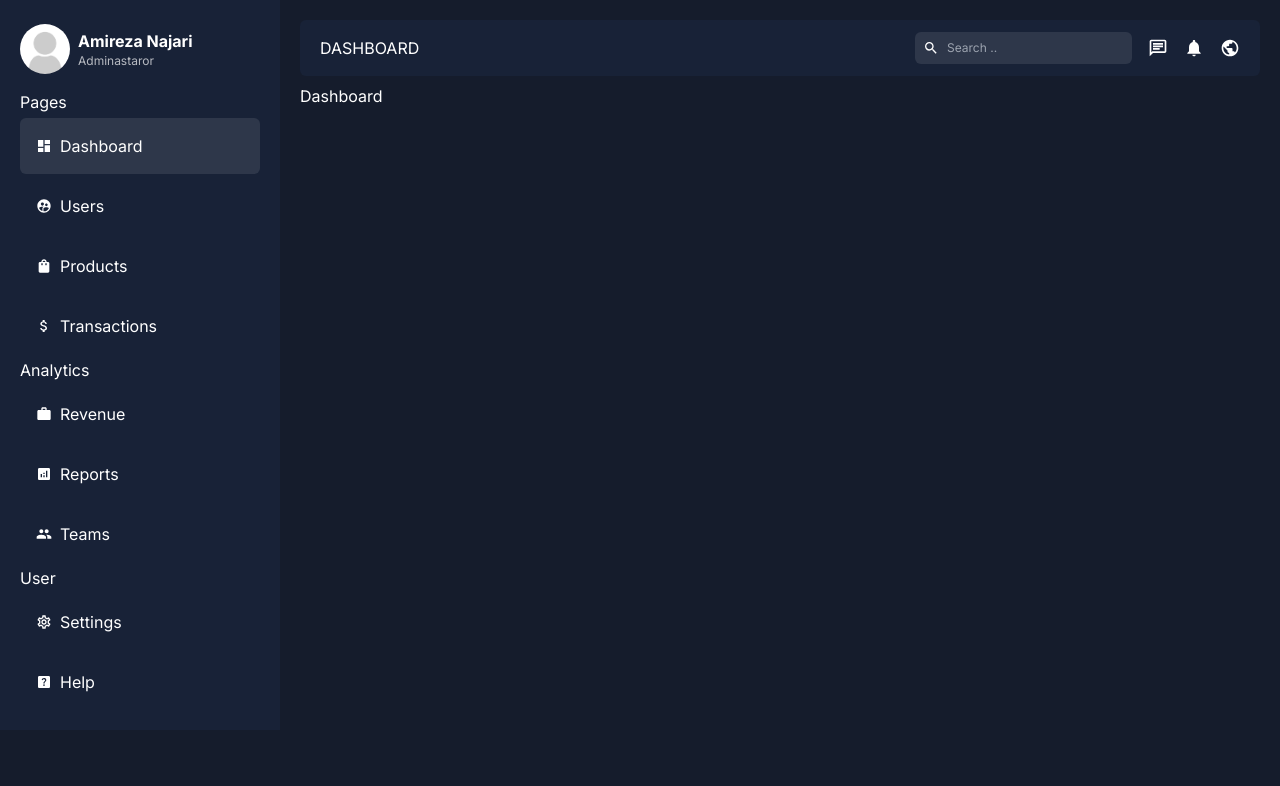
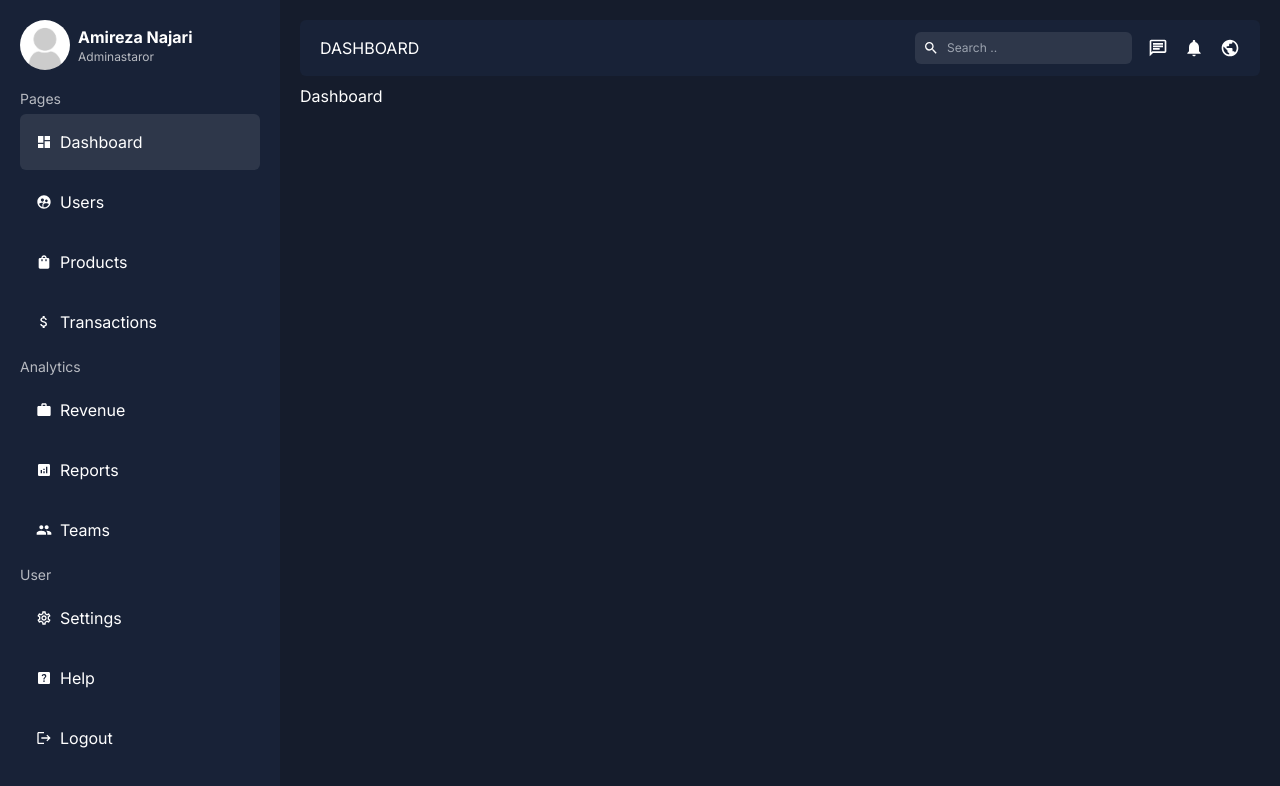
Before and after one commit to n4jari/admin, a Next.js app: page /dashboard in a window 1280 px wide. Shown: the top 786 px of the page. Built offline with nearby package versions, Linux system fonts and the light colour scheme.

Commit message:
feat-add logout btn to sidebar

```diff
--- a/app/ui/dashboard/sidebar/Sidebar.jsx
+++ b/app/ui/dashboard/sidebar/Sidebar.jsx
@@ -8,6 +8,7 @@ import {
   MdWork,
   MdOutlineSettings,
   MdAttachMoney,
+  MdLogout,
 } from "react-icons/md";
 
 import MenuLink from "./menuLink/MenuLink";
@@ -94,12 +95,16 @@ const Sidebar = () => {
       <ul>
         {menuItems.map((cat) => (
           <li key={cat.title}>
-            <span>{cat.title}</span>
+            <span className="text-soft text-sm">{cat.title}</span>
             {cat.list.map((item) => (
               <MenuLink item={item} key={item.title} />
             ))}
           </li>
         ))}
+        <div className="flex items-center gap-2 p-4 ">
+          <MdLogout />
+          <button className="">Logout</button>
+        </div>
       </ul>
     </div>
   );
```
